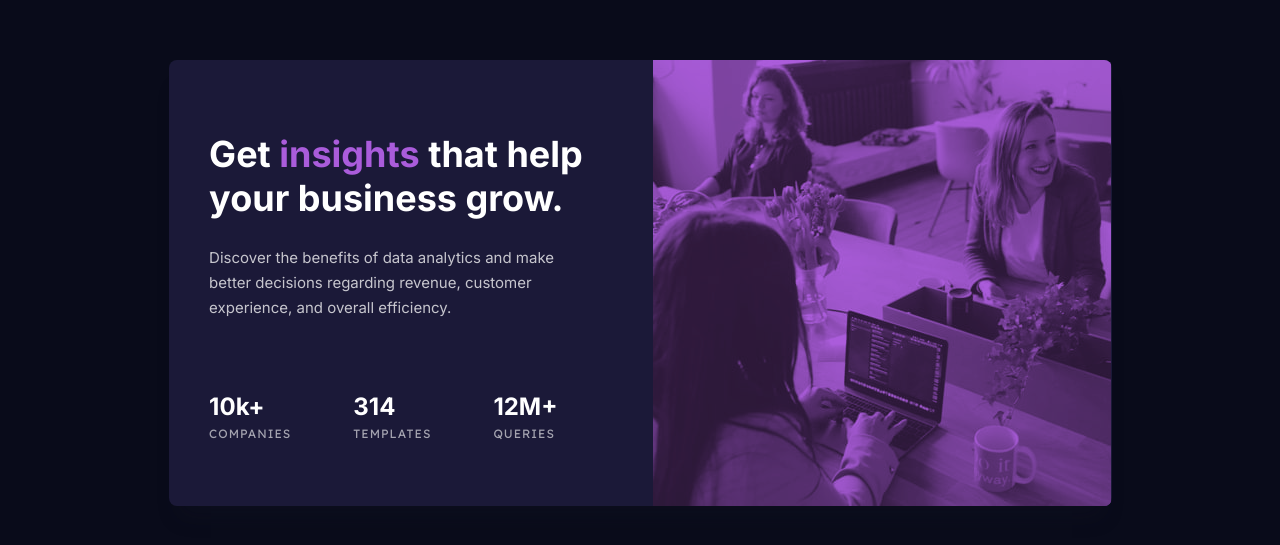
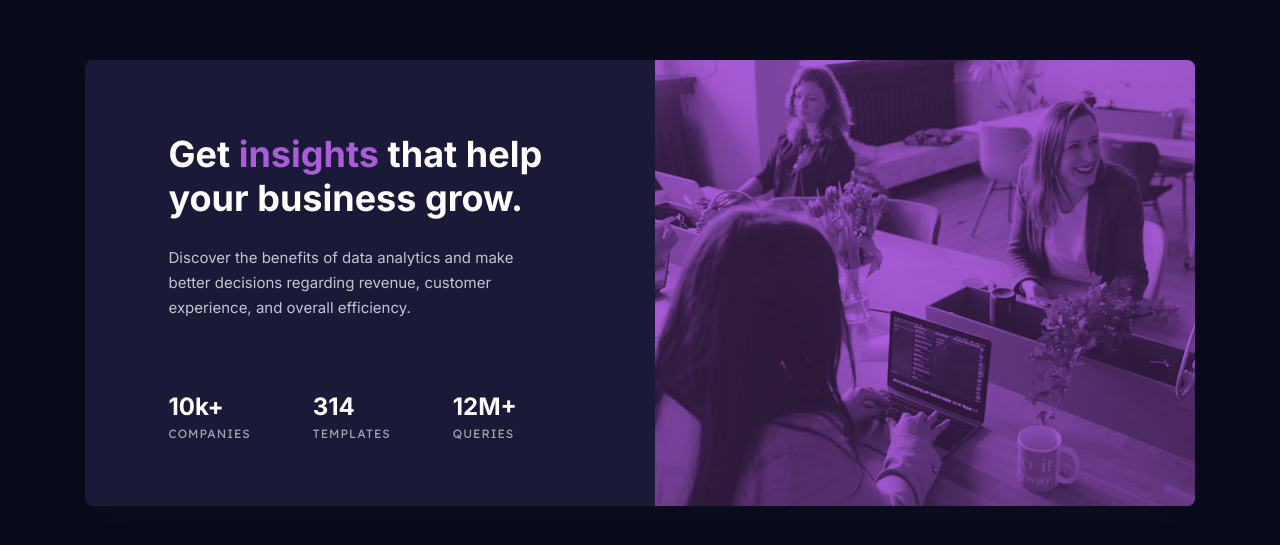
Before and after one commit to ostapyshyn/FM-Stats-preview-card-component, a React (Create React App) app: page / in a window 1280 px wide. Shown: the part 117-662 px from the top of the page. Built offline with nearby package versions, Linux system fonts and the light colour scheme.

Commit message:
Fix width

```diff
--- a/src/assets/statsCard.module.scss
+++ b/src/assets/statsCard.module.scss
@@ -14,12 +14,18 @@ main {
   }
 
   article {
+    max-width: 1110px;
+    width: 100%;
     .left {
       width: 51.35%;
       max-width: 540px;
       display: flex;
       justify-content: center;
       margin: 0 auto;
+
+      @include mq(900px) {
+        width: auto;
+      }
 
       .info {
         margin-top: 72px;
@@ -29,7 +35,7 @@ main {
         max-width: 403px;
 
         @include mq(900px) {
-          margin-inline: 26.5px;
+          margin-inline: 31.5px;
           max-width: 100%;
           margin-top: 40px;
           align-items: center;
@@ -50,6 +56,7 @@ main {
           @include mq(900px) {
             text-align: center;
             margin-bottom: 40px;
+            max-width: none;
           }
         }
 
@@ -121,8 +128,14 @@ main {
       position: relative;
       background-color: #aa5cdb;
 
+      picture {
+        width: 100%;
+      }
+
       @include mq(900px) {
-        max-width: 100%;
+        width: 100%;
+        // max-width: 100%;
+        margin: 0 auto;
       }
 
       div {
--- a/src/components/StatsCard.jsx
+++ b/src/components/StatsCard.jsx
@@ -33,7 +33,7 @@ function StatsCard() {
 
         <div className={styles.image}>
           <picture>
-            <source media="(min-width: 899px)" srcSet={employee} />
+            <source media="(min-width: 901px)" srcSet={employee} />
             <img src={employeeMob} alt="employee" />
           </picture>
           <div></div>
```
